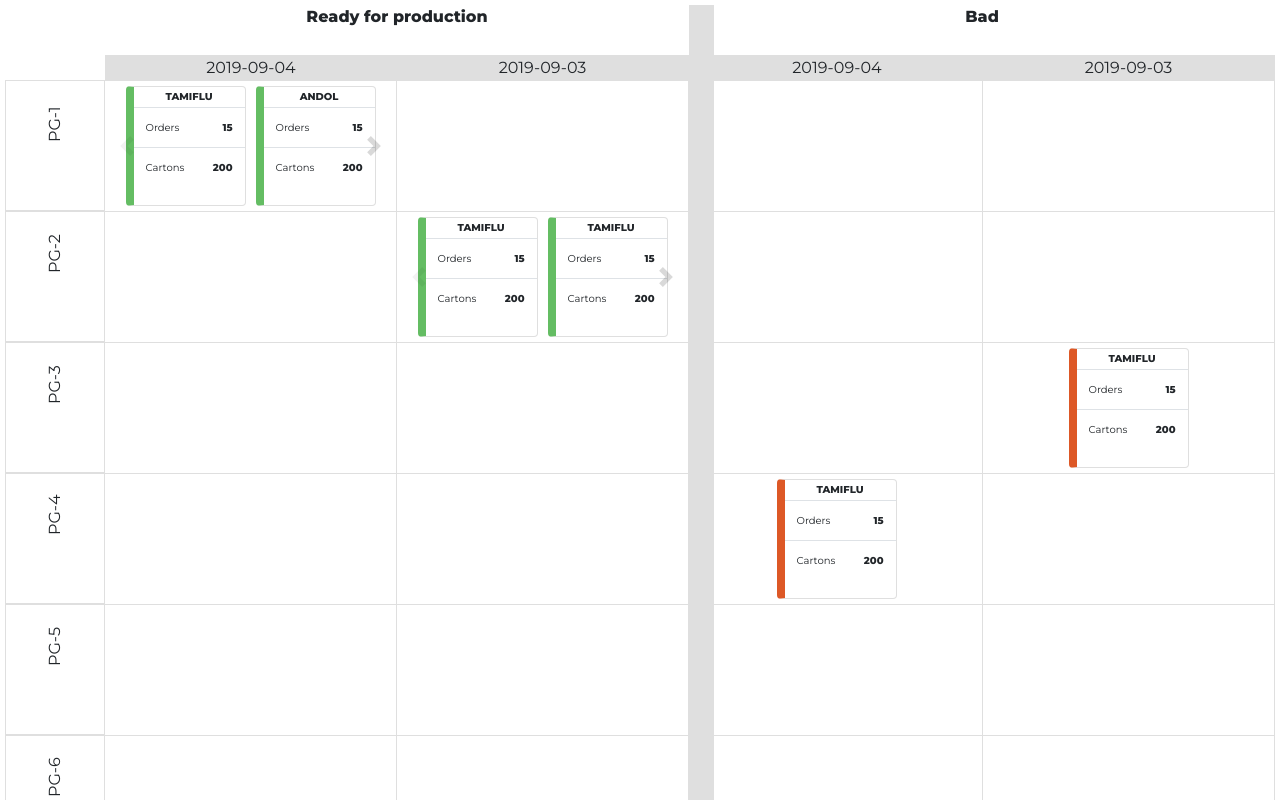
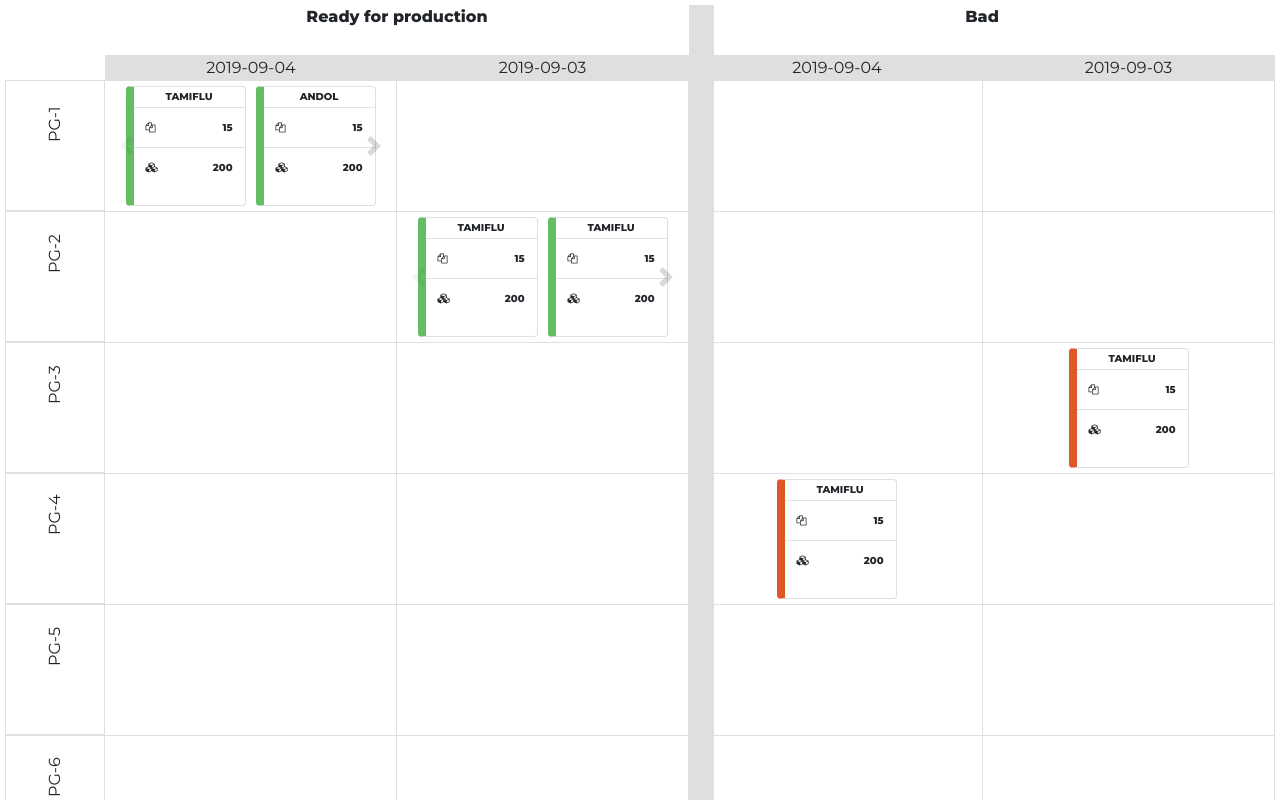
Before and after one commit to zeljkobajsanski/avor, a Vue app: page / in a window 1280 px wide. Shown: the top 800 px of the page. Built offline with nearby package versions, Linux system fonts and the light colour scheme.

Commit message:
Further refactorings

```diff
--- a/src/App.vue
+++ b/src/App.vue
@@ -76,7 +76,7 @@
         },
     })
     export default class App extends Vue {
-        groups = ['PG-1', 'PG-2', 'PG-3', 'PG-4', 'PG-5', 'PG-6', 'PG-7', 'PG-8'];
+        groups = ['PG-1', 'PG-2', 'PG-3', 'PG-4', 'PG-5', 'PG-6', 'PG-7', 'PG-8', 'PG-9', 'PG-10'];
         items = [
             {type: 'good', group: 'PG-1', date: '2019-09-04', material: 'TAMIFLU', orders: 15, cartons: 200},
             {type: 'good', group: 'PG-1', date: '2019-09-04', material: 'ANDOL', orders: 15, cartons: 200},
--- a/src/components/Card.vue
+++ b/src/components/Card.vue
@@ -4,11 +4,11 @@
         <table class="table">
             <tbody>
             <tr>
-                <td>Orders</td>
+                <td title="Production Orders"><i class="fa fa-copy"></i></td>
                 <td style="text-align: right; font-weight: bold">{{data.orders}}</td>
             </tr>
             <tr>
-                <td>Cartons</td>
+                <td title="Folding Boxes"><i class="fa fa-cubes"></i></td>
                 <td style="text-align: right; font-weight: bold">{{data.cartons}}</td>
             </tr>
             </tbody>
@@ -32,6 +32,7 @@
         display: flex;
         flex-direction: column;
         justify-content: space-evenly;
+        cursor: pointer;
         /*-webkit-box-shadow: 2px 2px 5px 0px rgba(0,0,0,0.75);
         -moz-box-shadow: 2px 2px 5px 0px rgba(0,0,0,0.75);
         box-shadow: 2px 2px 1px 0px rgba(0,0,0,0.75);*/
```
